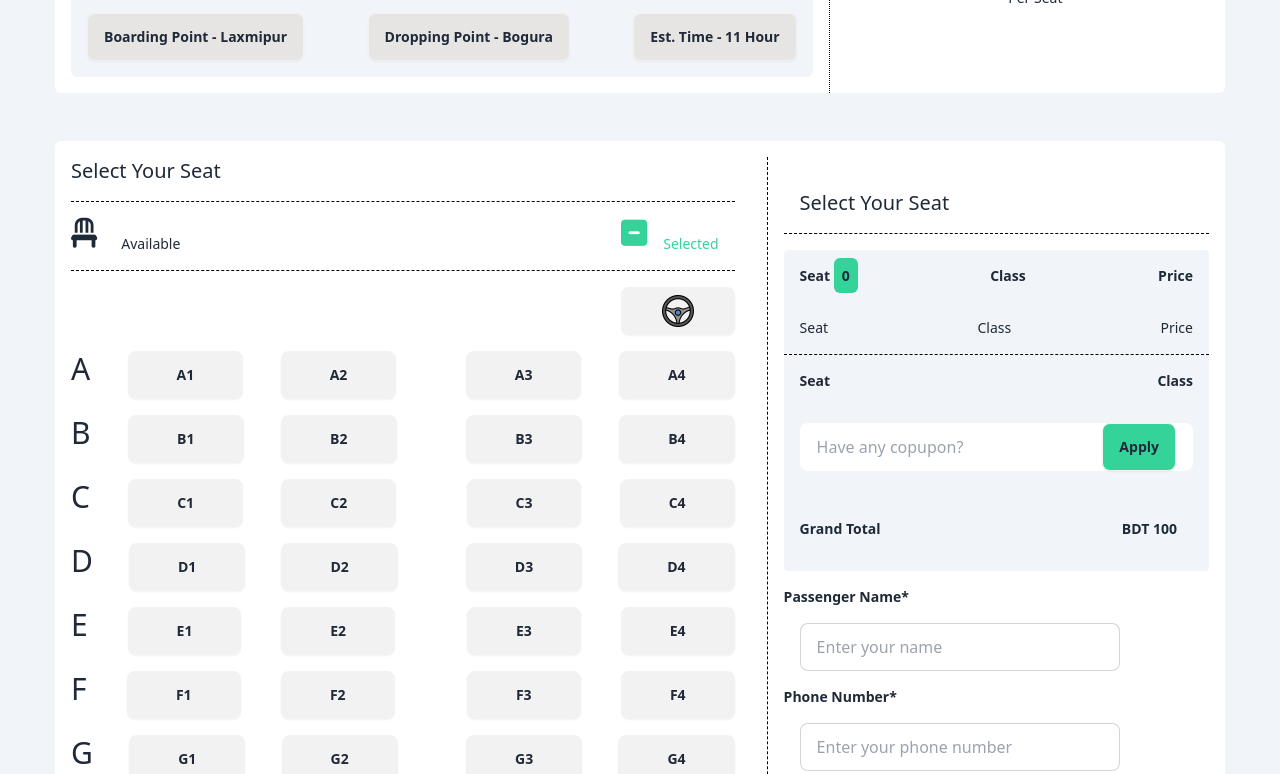
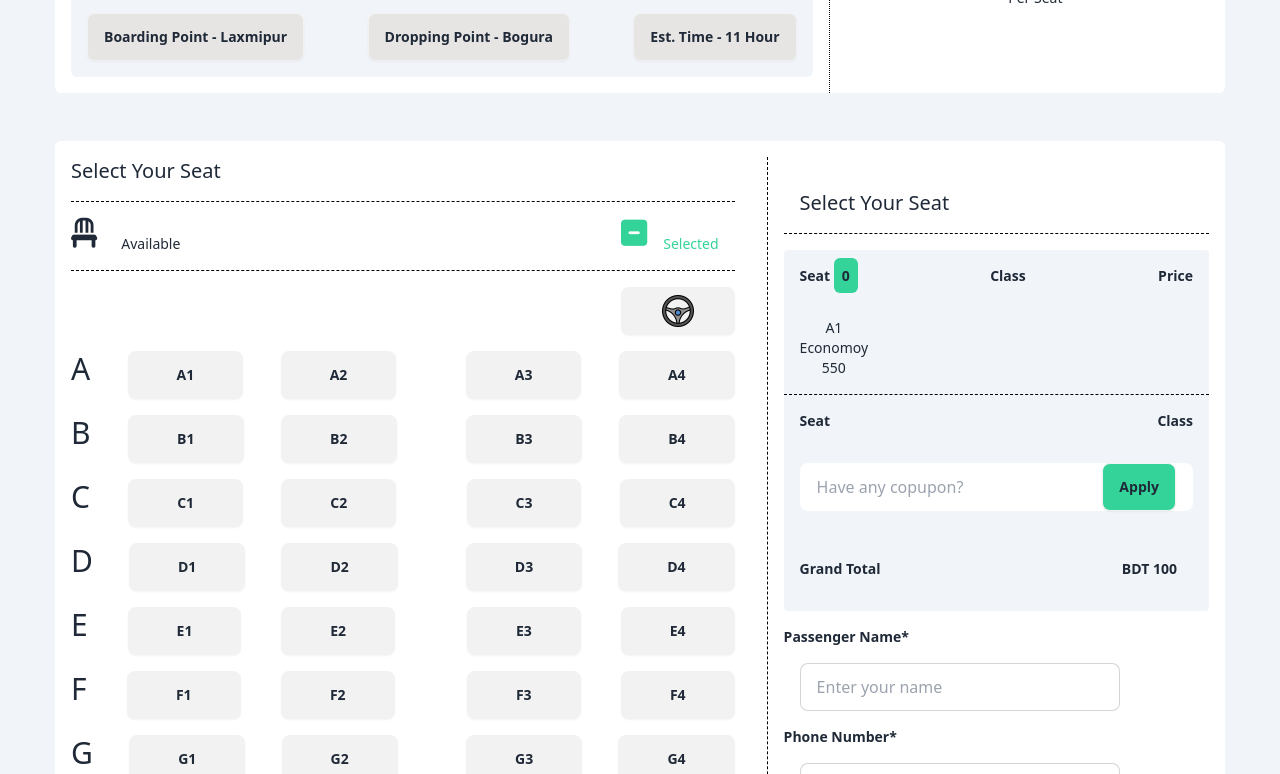
Before and after one commit to Mohammadzakaria2024/B9A5-smart-ticketing-main, a plain HTML site: page index.html in a window 1280 px wide. Both pictures are taken after a click on the button "A1". Shown: the part 1641-2415 px from the top of the page. Drawn offline with nearby package versions, Linux system fonts and the light colour scheme.

Commit message:
tecut counter

```diff
--- a/index.html
+++ b/index.html
@@ -21,7 +21,7 @@
       }
     }
   </script>
-  <script src="index.js" defer></script>
+
 </head>
 <body>
     <div class="navbar bg-base-100 w-[1170px] alin-center m-auto mt-2">
@@ -133,7 +133,7 @@
       <div class="w-[1170px] alin-center text-center m-auto mb-12  text-3xl">
         <button class="btn btn-outline btn-info">See All Offers</button>
       </div>
-      <div class="bg-slate-100 rounded-3xl  border-t-2 border-green-400 h-[3000px]">
+      <div class="bg-slate-100 rounded-3xl  border-t-2 border-green-400 h-[1600px]">
         <div class="w-[1170px]  text-center m-auto mb-12 pt-28 text-3xl">
           <h1 class="font-extrabold">P.H Paribahan</h1>
           <p class=" text-sm p-4">Yes, you can run unit tests and view the results directly within the app. <br>The integrated testing features allow for a streamlined .</p>
@@ -194,7 +194,7 @@
             <div class="text-center m-auto alin-center ">
               <div class="text-center m-auto alin-center">
                 <img src="images/fare.png" class="p-8" alt="fare.png">
-                <h2 class="card-title text-3xl font-bold ">550 Taka</h2>
+                <h2 class="card-title text-3xl font-bold "><spam class="Price">550</spam> Taka</h2>
                 <h5 class="text-sm">Per Seat</h5>
               </div>
             </div>
@@ -223,7 +223,7 @@
           <h1>A</h1>
         <div  class="btn px-12"> <button  class="Baton-name">A1</button></div>
         <div  class="btn px-12 mr-8"> <button class="Baton-name">A2</button></div>
-        <div  class="btn px-12"> <button class="Baton-name">A3</button></div>
+        <div  class="btn px-12"> <button id="button" class="Baton-name">A3</button></div>
         <div  class="btn px-12"> <button class="Baton-name">A4</button></div>
 
 
@@ -339,19 +339,8 @@
 
             </div>
           </div>
-          <div class="flex justify-between border-dashed border-b border-black">
-            <div>
-              <p class="text-sm p-4 ">Seat </p>
-
-            </div>
-            <div>
-              <p class="text-sm p-4 ">Class</p>
-
-            </div>
-            <div>
-              <p class="text-sm p-4 ">Price</p>
-
-            </div>
+          <div class="flex justify-between border-dashed border-b border-black text-sm p-4 ">
+            <div class="div"></div>
           </div>
           <div class="flex justify-between">
             <div>
@@ -449,6 +438,6 @@
 
       </div>
 
-
+      <script src="index.js" defer></script>
 </body>
 </html>
--- a/index.js
+++ b/index.js
@@ -1,14 +1,27 @@
-function liftseatq(id){
-  const liftseat = document.getElementsByClassName(id).innerText;
-  const convertliftseat = parseInt(liftseat);
-  return convertliftseat;
+const allbtn = document.querySelectorAll(".Baton-name");
 
+const rice = 550;
+const economoy = "Economoy";
+
+for (const btn of allbtn) {
+  btn.addEventListener("click", function (event) {
+    const setname = event.target.innerText;
+
+    const seletediv = document.querySelector('.div'); // Assuming you have an element with class 'div'
+    seletediv.classList.add("flex");
+    const div1 = document.createElement("div");
+    const p1 = document.createElement("p");
+    const p2 = document.createElement("p");
+    const p3 = document.createElement("p");
+
+    p1.innerText = setname;
+    p2.innerText = economoy;
+    p3.innerText = rice;
+
+    div1.appendChild(p1);
+    div1.appendChild(p2);
+    div1.appendChild(p3);
+
+    seletediv.appendChild(div1);
+  });
 }
-
-const result = liftseatq("vaton-name");
-console.log(result);
-
-
-const allbutton = document.getElementsByClassName("Baton-name");
-
-console.log(allbutton);
```
